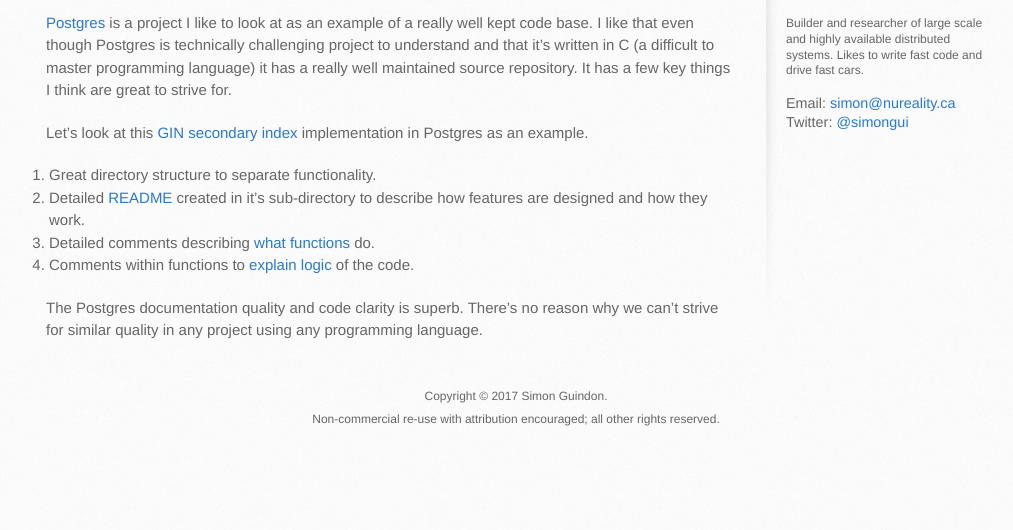
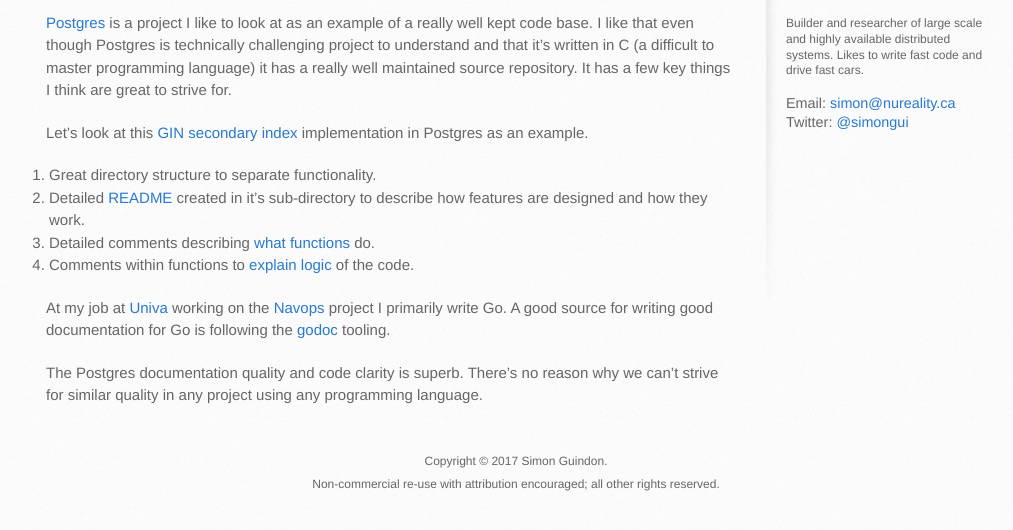
Before and after one commit to simongui/simongui.github.io, a Jekyll site: the page built from _posts/2017-10-11-code-documentation-quality.markdown, in a window 1280 px wide, cut to the strip 436-998 px from the top of the page. Shown: the top 530 px of the strip, without its empty margins (124-1137 px from the left). Built offline with Jekyll 4.4.1, drawn with Linux system fonts in a browser that asks for light colours; before the commit the page ends 933 px from its top, so only the background shows below that.

Commit message:
Update 2017-10-11-code-documentation-quality.markdown

```diff
--- a/_posts/2017-10-11-code-documentation-quality.markdown
+++ b/_posts/2017-10-11-code-documentation-quality.markdown
@@ -15,4 +15,6 @@
 1. Detailed comments describing [what functions](https://github.com/postgres/postgres/blob/master/src/backend/access/gin/ginbtree.c#L65) do.
 1. Comments within functions to [explain logic](https://github.com/postgres/postgres/blob/master/src/backend/access/gin/ginbtree.c#L99) of the code.
 
+At my job at [Univa](http://www.univa.com) working on the [Navops](https://navops.io) project I primarily write Go. A good source for writing good documentation for Go is following the [godoc](https://blog.golang.org/godoc-documenting-go-code) tooling.
+
 The Postgres documentation quality and code clarity is superb. There's no reason why we can't strive for similar quality in any project using any programming language.
```
